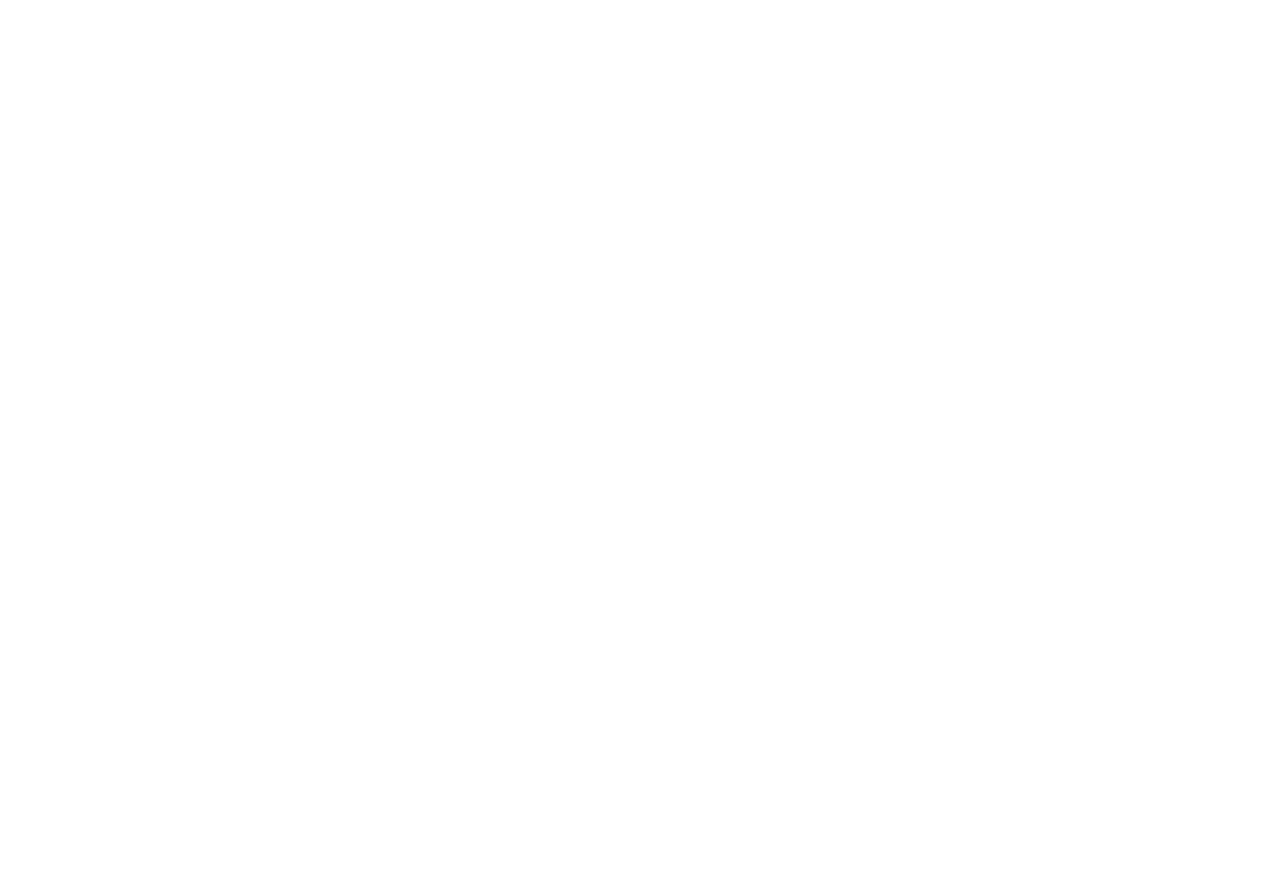
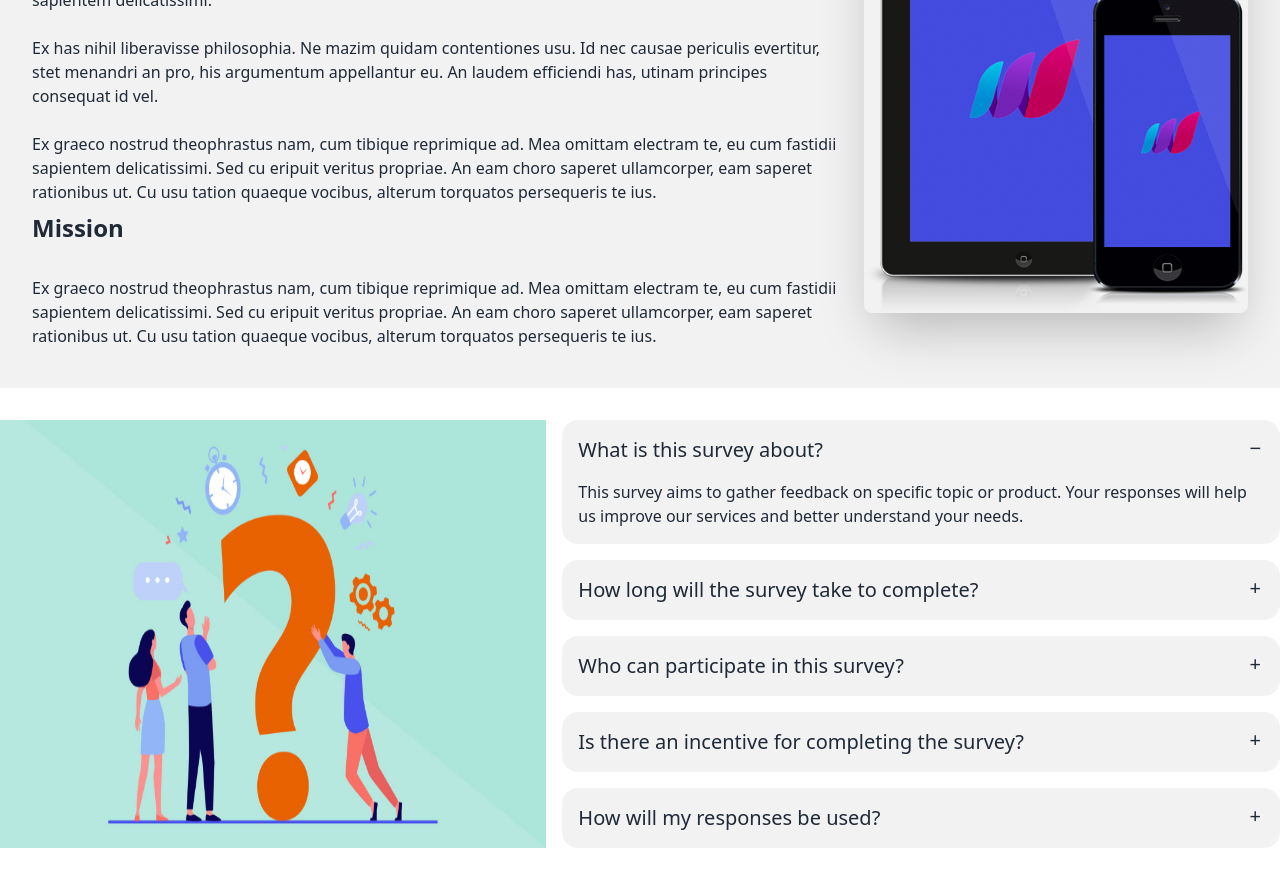
Before and after one commit to MdAlAmin212104/servey_app_client, a React (Vite) app: page / in a window 1280 px wide. Shown: the part 840-1720 px from the top of the page. Before the commit the page ends 800 px from the top, so only its background shows below. Built offline with nearby package versions, Linux system fonts and the light colour scheme.

Commit message:
Faq section added

```diff
--- a/src/Pages/Home/Home.jsx
+++ b/src/Pages/Home/Home.jsx
@@ -1,9 +1,13 @@
 import Banner from "./HomeComponent/Banner";
+import Mission from "./HomeComponent/Mission";
+import QuestionAnsPart from "./HomeComponent/QuestionAnsPart";
 
 const Home = () => {
     return (
         <div>
             <Banner/>
+            <Mission/>
+            <QuestionAnsPart/>
         </div>
     );
 };
--- /dev/null
+++ b/src/Pages/Home/HomeComponent/Mission.jsx
@@ -0,0 +1,23 @@
+import phone from '../../../assets/Phone.png'
+const Mission = () => {
+  return (
+    <div className="hero bg-base-200 px-4">
+      <div className="hero-content flex-col lg:flex-row-reverse">
+        <img
+          src={phone}
+          className="max-w-sm rounded-lg shadow-2xl"
+        />
+        <div>
+          <h1 className="text-5xl font-bold">Vim ridens <br />eleifend referrentur eu</h1>
+          <h5 className='mt-6'>Ex graeco nostrud theophrastus nam, cum tibique reprimique ad. Mea omittam electram te, eu cum fastidii sapientem delicatissimi.</h5>
+          <p className="py-6">Ex has nihil liberavisse philosophia. Ne mazim quidam contentiones usu. Id nec causae periculis evertitur, stet menandri an pro, his argumentum appellantur eu. An laudem efficiendi has, utinam principes consequat id vel. </p>
+          <p>Ex graeco nostrud theophrastus nam, cum tibique reprimique ad. Mea omittam electram te, eu cum fastidii sapientem delicatissimi. Sed cu eripuit veritus propriae. An eam choro saperet ullamcorper, eam saperet rationibus ut. Cu usu tation quaeque vocibus, alterum torquatos persequeris te ius.</p>
+          <h1 className='text-2xl my-2 font-bold'>Mission</h1>
+          <p className="py-6">Ex graeco nostrud theophrastus nam, cum tibique reprimique ad. Mea omittam electram te, eu cum fastidii sapientem delicatissimi. Sed cu eripuit veritus propriae. An eam choro saperet ullamcorper, eam saperet rationibus ut. Cu usu tation quaeque vocibus, alterum torquatos persequeris te ius.</p>
+        </div>
+      </div>
+    </div>
+  );
+};
+
+export default Mission;
--- /dev/null
+++ b/src/Pages/Home/HomeComponent/QuestionAnsPart.jsx
@@ -0,0 +1,60 @@
+import faq from '../../../assets/faq.png'
+
+const QuestionAnsPart = () => {
+  return (
+    <div className="my-8 flex gap-4">
+        <div>
+        <img src={faq} alt="" className='h-full' />
+        </div>
+      <div>
+      <div className="collapse collapse-plus bg-base-200">
+        <input type="radio" name="my-accordion-3" defaultChecked />
+        <div className="collapse-title text-xl font-medium">
+        What is this survey about?
+        </div>
+        <div className="collapse-content">
+          <p>This survey aims to gather feedback on specific topic or product. Your responses will help us improve our services and better understand your needs.</p>
+        </div>
+      </div>
+      <div className="collapse collapse-plus bg-base-200 my-4">
+        <input type="radio" name="my-accordion-3" />
+        <div className="collapse-title text-xl font-medium">
+        How long will the survey take to complete?
+        </div>
+        <div className="collapse-content">
+          <p>The survey should take approximately estimated time to complete.</p>
+        </div>
+      </div>
+      <div className="collapse collapse-plus bg-base-200">
+        <input type="radio" name="my-accordion-3" />
+        <div className="collapse-title text-xl font-medium">
+        Who can participate in this survey?
+        </div>
+        <div className="collapse-content">
+          <p>This survey is open to specific group, e.g., customers, employees, general public, etc. Participants must be age requirement or older.</p>
+        </div>
+      </div>
+      <div className="collapse collapse-plus bg-base-200 my-4">
+        <input type="radio" name="my-accordion-3" />
+        <div className="collapse-title text-xl font-medium">
+        Is there an incentive for completing the survey?
+        </div>
+        <div className="collapse-content">
+          <p>Yes, participants who complete the survey will be entered into a drawing for a chance to win incentive, e.g., gift card, discount, etc.</p>
+        </div>
+      </div>
+      <div className="collapse collapse-plus bg-base-200">
+        <input type="radio" name="my-accordion-3" />
+        <div className="collapse-title text-xl font-medium">
+        How will my responses be used?
+        </div>
+        <div className="collapse-content">
+          <p>Your responses will be used to gather insights and feedback on [specific topic]. The data collected will be analyzed in aggregate form to ensure your privacy.</p>
+        </div>
+      </div>
+      </div>
+    </div>
+  );
+};
+
+export default QuestionAnsPart;
```
Also changed, not shown: src/assets/Phone.png (added), src/assets/faq.png (added).
